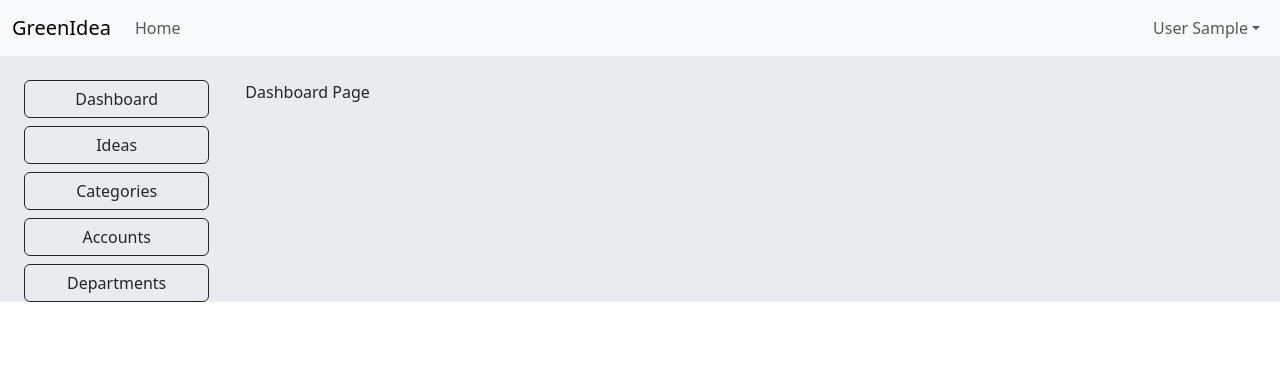
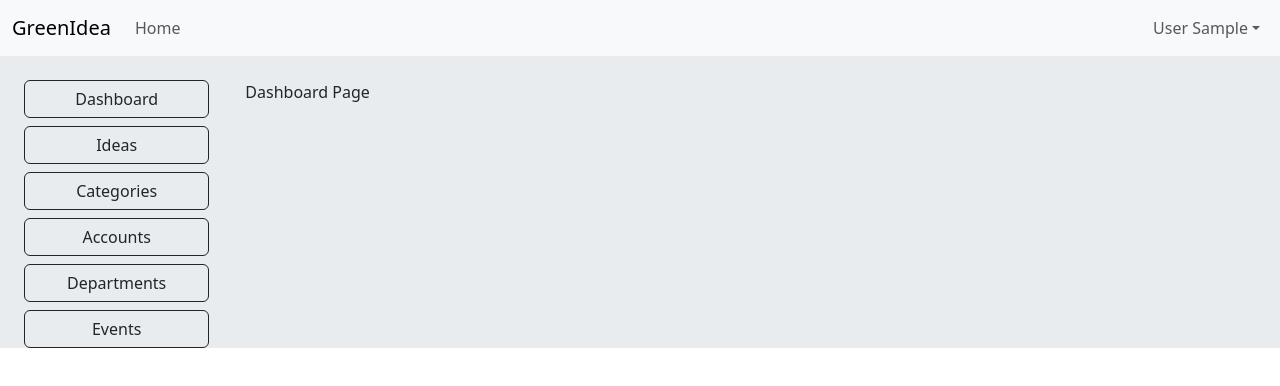
Before and after one commit to COMP1640-TCH2202/GIdea-React, a React (Create React App) app: page /management in a window 1280 px wide. Shown: the top 386 px of the page. Built offline with nearby package versions, Linux system fonts and the light colour scheme; no server answers; sample sign-in values are in the browser's storage.

Commit message:
Resolve conflict

```diff
--- a/src/App.js
+++ b/src/App.js
@@ -47,21 +47,11 @@ function App() {
 
             <QueryClientProvider client={queryClient}>
                 <Routes>
-                    <Route path="/login" element={<Login />} />
-                    <Route element={<HomeLayout />}>
-                        <Route index element={<HomePage />} />
-                        <Route path="/profile" element={<ProfilePage />} />
+                    <Route element={<PublicRoutes />}>
+                        <Route path="/login" element={<Login />} />
                     </Route>
-                    <Route path="management/*" element={<ManagementRoutes />} />
 
-                    {/* Temporay commented out to by pass authentication process */}
-                    {/* Delete above code when done */}
-
-                    {/* <Route element={<PublicRoutes />}>
-                        <Route path="/login" element={<Login />} />
-                    </Route> */}
-
-                    {/* <Route element={<PrivateRoutes />}>
+                    <Route element={<PrivateRoutes />}>
                         <Route element={<HomeLayout />}>
                             <Route index element={<HomePage />} />
                             <Route path="/profile" element={<ProfilePage />} />
@@ -70,8 +60,7 @@ function App() {
                             path="management/*"
                             element={<ManagementRoutes />}
                         />
-                    </Route> */}
-
+                    </Route>
                     <Route path="*" element={<NotFoundPage />} />
                 </Routes>
                 <ReactQueryDevtools initialIsOpen />
--- a/src/components/SideNav/SideNav.js
+++ b/src/components/SideNav/SideNav.js
@@ -36,7 +36,7 @@ const SideNav = ({ role }) => {
                     </div>
                 </Col>
             </Row>
-            {/* {role === "admin" && ( */}
+            {role === "admin" && (
                 <>
                     <Row>
                         <Col>
@@ -64,8 +64,21 @@ const SideNav = ({ role }) => {
                             </div>
                         </Col>
                     </Row>
+                    <Row>
+                        <Col>
+                            <div className="d-grid gap-2">
+                                <Button
+                                    variant="outline-dark"
+                                    as={Link}
+                                    to="./events"
+                                >
+                                    Events
+                                </Button>
+                            </div>
+                        </Col>
+                    </Row>
                 </>
-            {/* )} */}
+            )}
         </Stack>
     );
 };
--- a/src/routes/ManagementRoutes.js
+++ b/src/routes/ManagementRoutes.js
@@ -16,38 +16,7 @@ const ManagementRoutes = () => {
     return (
         <Routes>
             <Route element={<ManagementLayout />}>
-                <Route index element={<Dashboard />} />
-                <Route path="categories/*" element={<CategoryManagement />} />
-                <Route path="ideas/*" element={<IdeaManagement />} />
-                {/* <Route path="accounts/*" element={<AccountManagement />} /> */}
-                <Route path="accounts">
-                    <Route index element={<ManageAccount />} />
-                    <Route path="create-account" element={<CreateAccount />} />
-                    <Route path=":id" element={<AccountDetail />} />
-                </Route>
-                <Route
-                    path="departments/*"
-                    element={<DepartmentManagement />}
-                />
-                <Route
-                    path="/*"
-                    element={
-                        <Navigate
-                            to="/404"
-                            state={{ from: location }}
-                            replace
-                        />
-                    }
-                />
-
-                {/* Temporary commented out to by pass authentication */}
-                {/* Delete above code when done */}
-
-                {/* <Route
-                    element={
-                        <ProtectedRoutes allowedRoles={["manager", "admin"]} />
-                    }
-                >
+                <Route element={<ProtectedRoutes allowedRoles={["manager", "admin"]} />}>
                     <Route index element={<Dashboard />} />
                     <Route
                         path="categories/*"
@@ -68,7 +37,14 @@ const ManagementRoutes = () => {
 
                 <Route element={<ProtectedRoutes allowedRoles={["admin"]} />}>
                     <Route index element={<Dashboard />} />
-                    <Route path="accounts/*" element={<AccountManagement />} />
+
+                    {/* <Route path="accounts/*" element={<AccountManagement />} /> */}
+                    <Route path="accounts">
+                        <Route index element={<ManageAccount />} />
+                        <Route path="create-account" element={<CreateAccount />} />
+                        <Route path=":id" element={<AccountDetail />} />
+                    </Route>
+
                     <Route path="departments/*" element={<DepartmentManagement />} />
                     <Route
                         path="/*"
@@ -80,7 +56,7 @@ const ManagementRoutes = () => {
                             />
                         }
                     />
-                </Route> */}
+                </Route>
             </Route>
         </Routes>
     );
```
